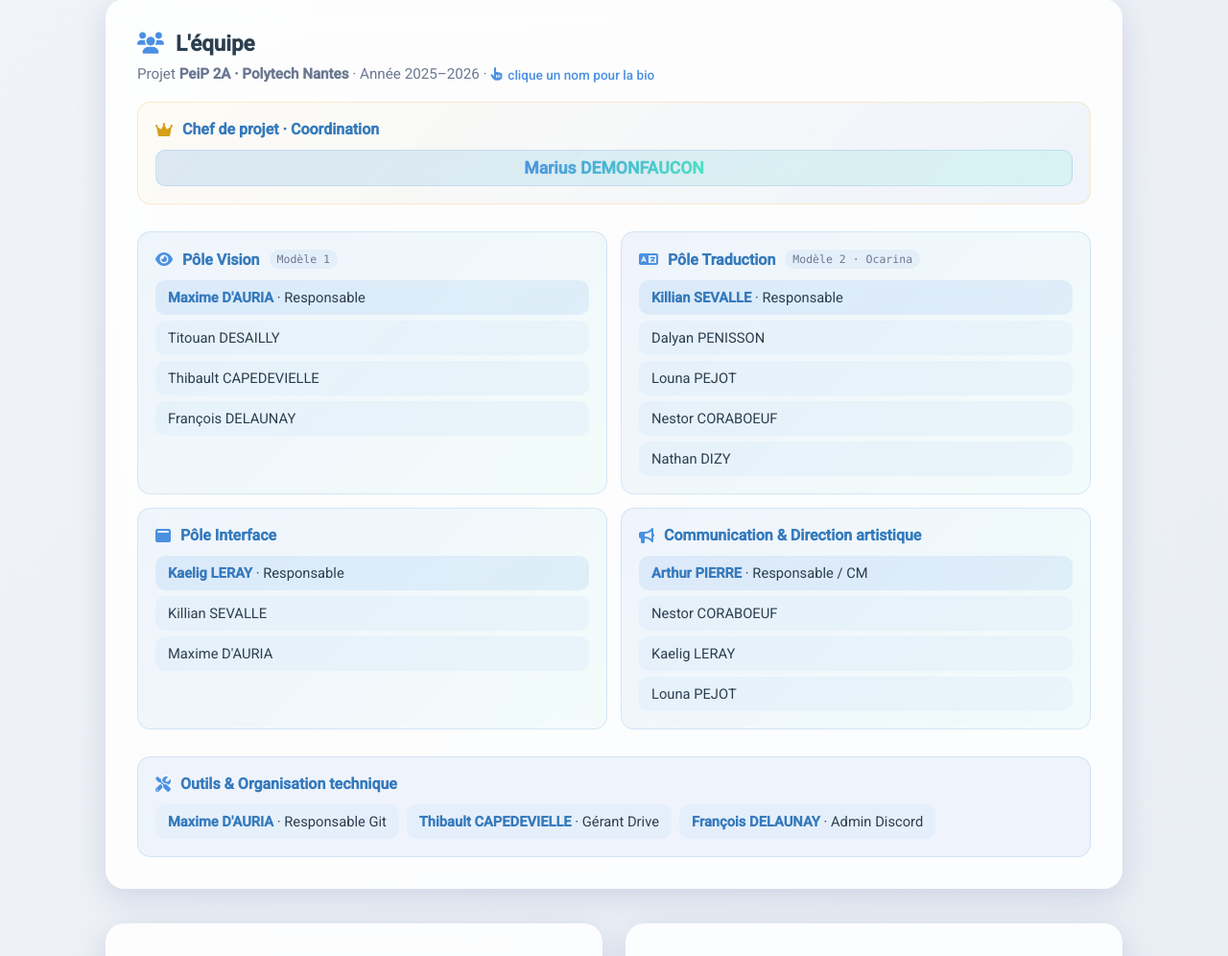
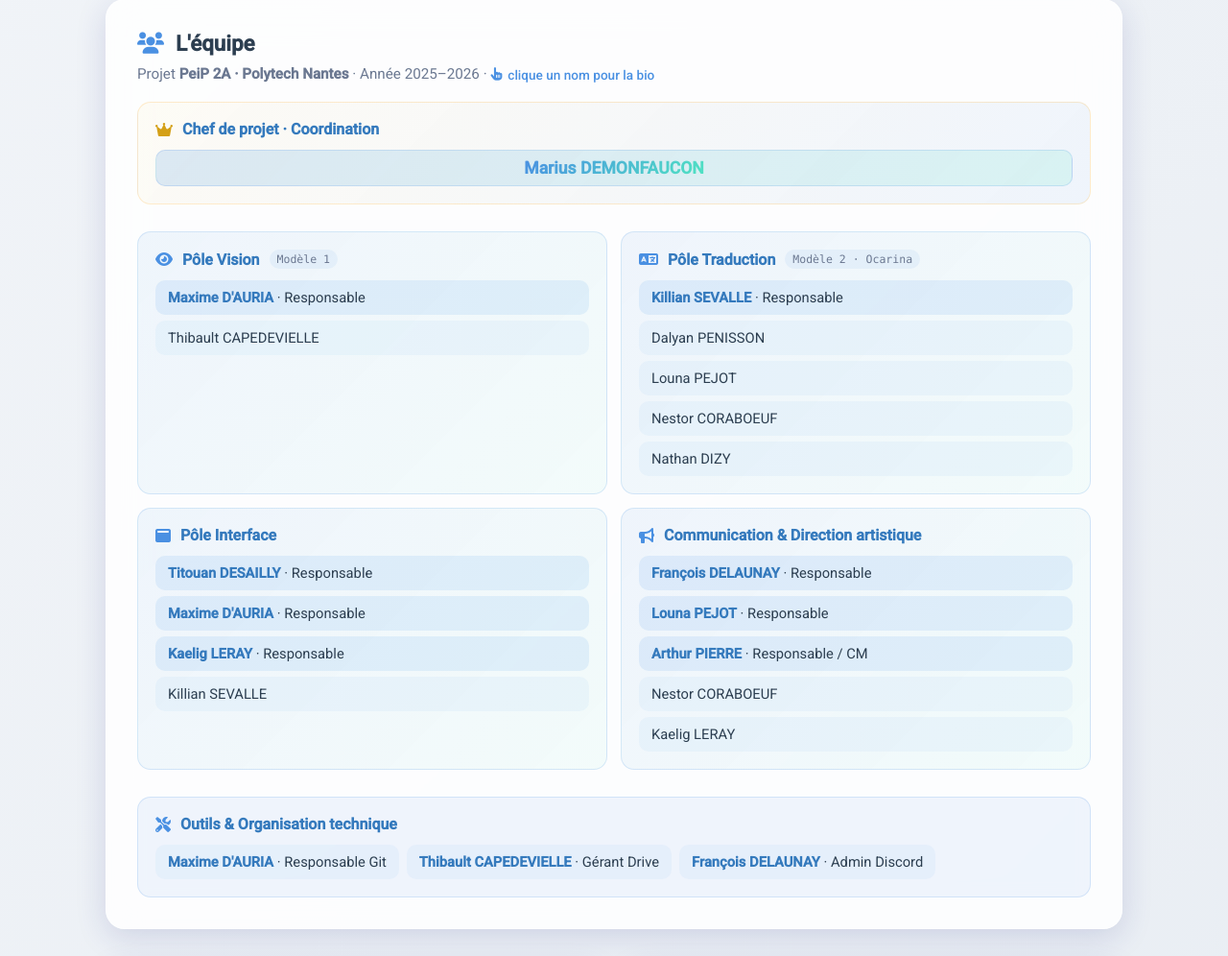
Before and after one commit to nmqx/hearmyhands, a Flask app: page / in a window 1280 px wide. Shown: the part 1692-2688 px from the top of the page at 96% size. Run offline with Flask 3, Linux system fonts and the light colour scheme; some libraries are stand-ins or nearby versions.

Commit message:
Équipe : Titouan + Maxime co-resp Interface, François + Louna co-resp Comm
- Pôle Interface : Titouan DESAILLY et Maxime D'AURIA promus co-Responsables
  (avec Kaelig qui reste Resp). Titouan retiré de Vision (rôle principal
  désormais Interface).
- Pôle Communication & DA : François DELAUNAY et Louna PEJOT promus
  co-Responsables (avec Arthur qui reste Resp / CM). François retiré de
  Vision.
- Pôle Vision : Maxime D'AURIA (Resp) + Thibault CAPEDEVIELLE.
- Bios mises à jour pour refléter les nouveaux rôles.

```diff
--- a/hearmyhands/templates/home.html
+++ b/hearmyhands/templates/home.html
@@ -94,9 +94,7 @@
                 <h4><i class="fa-solid fa-eye"></i> Pôle Vision <span class="pole-tag-inline">Modèle 1</span></h4>
                 <ul class="pole-members">
                     <li data-name="Maxime D'AURIA" class="member-pill member-resp"><strong>Maxime D'AURIA</strong> · Responsable</li>
-                    <li data-name="Titouan DESAILLY" class="member-pill">Titouan DESAILLY</li>
                     <li data-name="Thibault CAPEDEVIELLE" class="member-pill">Thibault CAPEDEVIELLE</li>
-                    <li data-name="François DELAUNAY" class="member-pill">François DELAUNAY</li>
                 </ul>
             </div>
 
@@ -114,19 +112,21 @@
             <div class="pole-card">
                 <h4><i class="fa-solid fa-window-maximize"></i> Pôle Interface</h4>
                 <ul class="pole-members">
+                    <li data-name="Titouan DESAILLY" class="member-pill member-resp"><strong>Titouan DESAILLY</strong> · Responsable</li>
+                    <li data-name="Maxime D'AURIA" class="member-pill member-resp"><strong>Maxime D'AURIA</strong> · Responsable</li>
                     <li data-name="Kaelig LERAY"  class="member-pill member-resp"><strong>Kaelig LERAY</strong> · Responsable</li>
                     <li data-name="Killian SEVALLE" class="member-pill">Killian SEVALLE</li>
-                    <li data-name="Maxime D'AURIA" class="member-pill">Maxime D'AURIA</li>
                 </ul>
             </div>
 
             <div class="pole-card">
                 <h4><i class="fa-solid fa-bullhorn"></i> Communication &amp; Direction artistique</h4>
                 <ul class="pole-members">
-                    <li data-name="Arthur PIERRE" class="member-pill member-resp"><strong>Arthur PIERRE</strong> · Responsable / CM</li>
-                    <li data-name="Nestor CORABOEUF" class="member-pill">Nestor CORABOEUF</li>
-                    <li data-name="Kaelig LERAY"     class="member-pill">Kaelig LERAY</li>
-                    <li data-name="Louna PEJOT"      class="member-pill">Louna PEJOT</li>
+                    <li data-name="François DELAUNAY" class="member-pill member-resp"><strong>François DELAUNAY</strong> · Responsable</li>
+                    <li data-name="Louna PEJOT"       class="member-pill member-resp"><strong>Louna PEJOT</strong> · Responsable</li>
+                    <li data-name="Arthur PIERRE"     class="member-pill member-resp"><strong>Arthur PIERRE</strong> · Responsable / CM</li>
+                    <li data-name="Nestor CORABOEUF"  class="member-pill">Nestor CORABOEUF</li>
+                    <li data-name="Kaelig LERAY"      class="member-pill">Kaelig LERAY</li>
                 </ul>
             </div>
         </div>
@@ -216,13 +216,13 @@
 (function () {
     const bios = {
         "Marius DEMONFAUCON":   { role: "Chef de projet · Coordination",                          bio: "Coordinateur de l'équipe de 12. Pilote le planning, anime les réunions, tranche les arbitrages techniques entre pôles et fait le lien avec la tutrice pédagogique. A aussi développé l'outil de segmentation vidéo qui alimente le dataset du GRU Ocarina." },
-        "Titouan DESAILLY":     { role: "Pôle Vision (Modèle 1)",                                 bio: "Pôle Vision : contribue à l'architecture du Modèle 1 (CSPDarknet53 + heatmaps + Soft-Argmax) et au pipeline d'entraînement pour les 9 points du haut du corps." },
-        "Maxime D'AURIA":       { role: "Responsable Pôle Vision · Pôle Interface · Backend & GCP · Responsable Git", bio: "Responsable du pôle Vision (Modèle 1). Côté backend, gère l'API modèle et a aussi mis la main au front. Administre l'infrastructure Google Cloud (instance, IP statique, quotas, accès) et l'organisation du dépôt Git (merge requests, branches, historique)." },
+        "Titouan DESAILLY":     { role: "Responsable Pôle Interface",                             bio: "Responsable du pôle Interface : direction de la conception UX et de l'intégration côté front." },
+        "Maxime D'AURIA":       { role: "Responsable Pôle Vision · Responsable Pôle Interface · Backend & GCP · Responsable Git", bio: "Double responsabilité : pôle Vision (Modèle 1) et pôle Interface. Côté backend, gère l'API modèle et a aussi mis la main au front. Administre l'infrastructure Google Cloud (instance, IP statique, quotas, accès) et l'organisation du dépôt Git (merge requests, branches, historique)." },
         "Thibault CAPEDEVIELLE":{ role: "Pôle Vision · Gérant Drive",                             bio: "Pôle Vision : travaille sur le backbone, la fonction de perte OKSLoss et la stabilisation Soft-Argmax. Gère le Google Drive de l'équipe (centralisation des documents, livrables, ressources)." },
-        "François DELAUNAY":    { role: "Pôle Vision · Admin Discord",                            bio: "Pôle Vision : contribue à l'entraînement et au pré-traitement (padding, normalisation 416×416). Administre le serveur Discord de l'équipe (rôles, channels, automation)." },
+        "François DELAUNAY":    { role: "Responsable Communication & DA · Admin Discord",        bio: "Responsable du pôle Communication & Direction artistique. Administre aussi le serveur Discord de l'équipe (rôles, channels, automation)." },
         "Killian SEVALLE":      { role: "Responsable Pôle Traduction (Ocarina) · Pôle Interface", bio: "Responsable du pôle Traduction. Pilote le GRU temporel Ocarina (45 frames × 42 features) pour les signes dynamiques comme J et Z. Contribue aussi au pôle Interface." },
         "Dalyan PENISSON":      { role: "Pôle Traduction (Modèle 2)",                             bio: "Pôle Traduction : contribue au MLP statique 42→30→23 qui classe les lettres à partir des landmarks de main, et à l'entraînement du GRU." },
-        "Louna PEJOT":          { role: "Pôle Traduction · Communication & DA",                   bio: "Double rôle : pôle Traduction (entraînement et validation) et pôle Communication & Direction artistique (identité visuelle, captation des vidéos LSF pour le dataset)." },
+        "Louna PEJOT":          { role: "Responsable Communication & DA · Pôle Traduction",       bio: "Responsable du pôle Communication & Direction artistique (identité visuelle, captation des vidéos LSF pour le dataset). Contribue aussi au pôle Traduction (entraînement et validation)." },
         "Nestor CORABOEUF":     { role: "Pôle Traduction · Communication & DA",                   bio: "Double rôle : pôle Traduction (classification) et Communication (relation associations, collecte de données vidéo). A signé la majorité des vidéos modèles utilisées dans le mode Apprentissage." },
         "Nathan DIZY":          { role: "Pôle Traduction (Modèle 2)",                             bio: "Pôle Traduction : travaille sur la chaîne d'entraînement et la préparation des datasets de classification temporelle." },
         "Kaelig LERAY":         { role: "Responsable Pôle Interface · Communication & DA",        bio: "Responsable du pôle Interface : direction artistique, conception UX, intégration front/back, déploiement (GCP Europe, Cloudflare, TLS, CI/CD). Contribue aussi à la communication et au trailer." },
```
